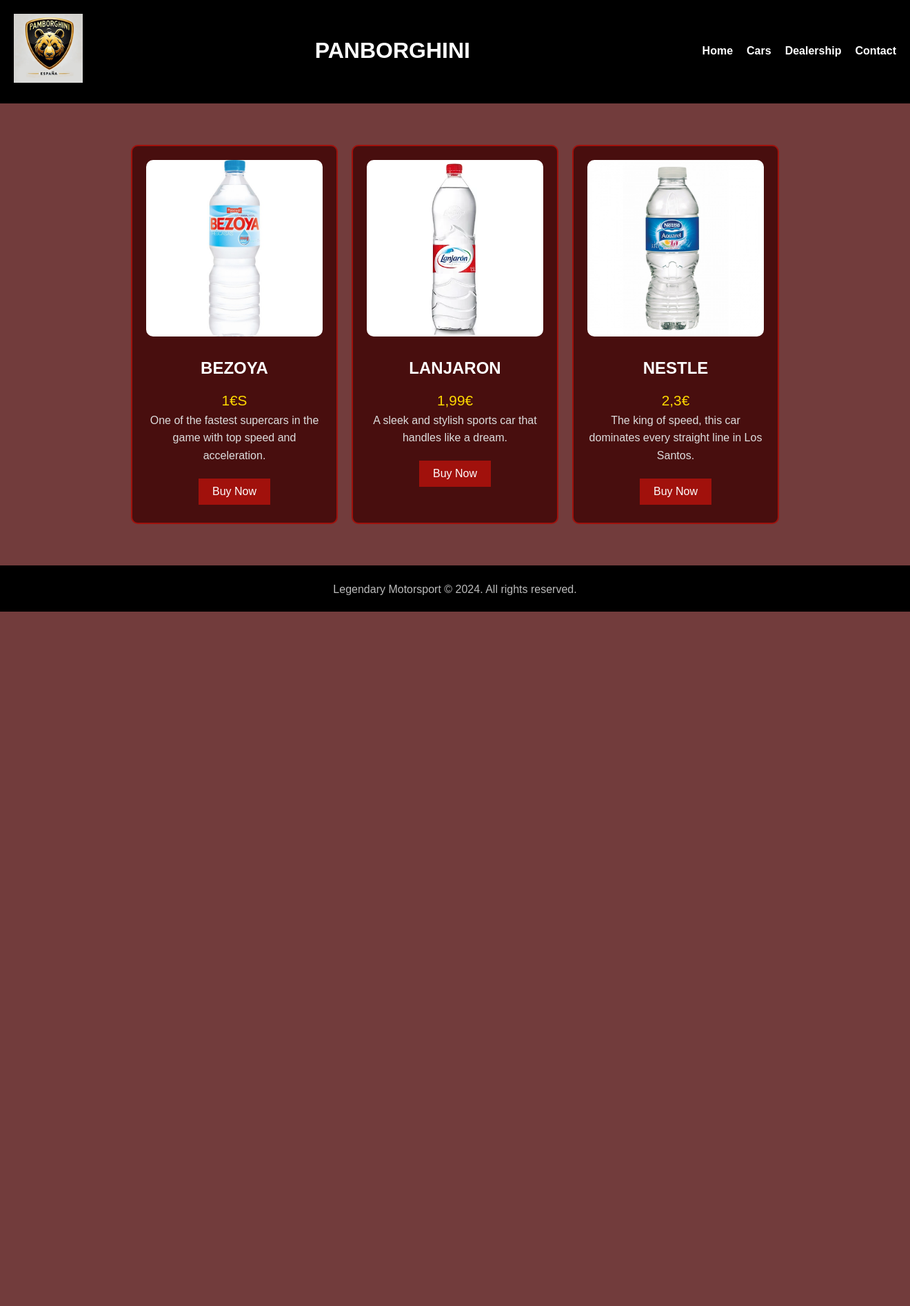
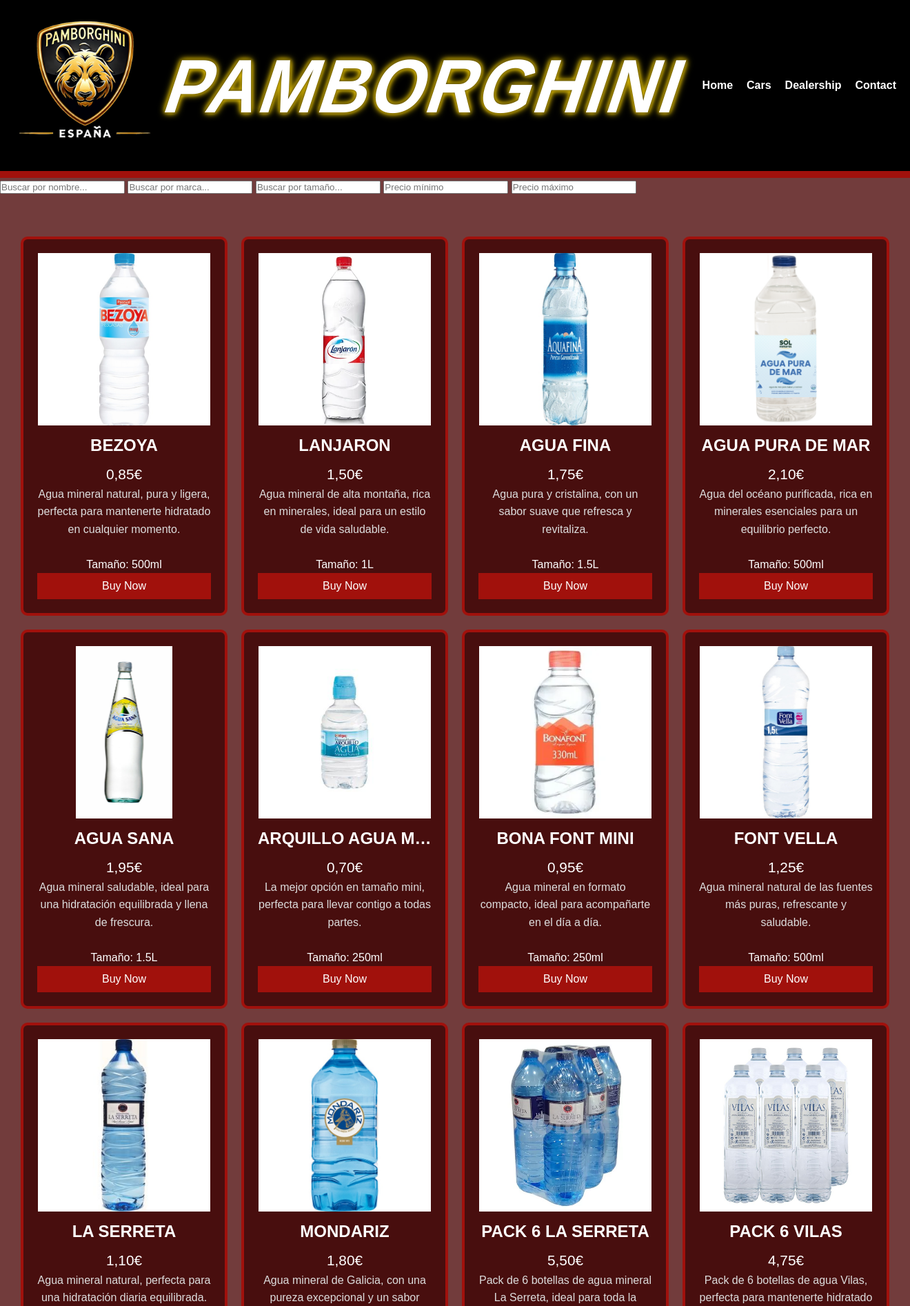
Before and after one commit to GabrielPeralDamB/ProyectoPHP, a PHP site: page / in a window 1320 px wide. Shown: the top 1894 px of the page at 69% size. Before the commit the page ends 887 px from the top, so only its background shows below. Run offline with PHP 8.4, Linux system fonts and the light colour scheme; some web fonts are replaced.

Commit message:
Add nuevos productos

```diff
--- a/mi-tienda-online/assets/css/styles.css
+++ b/mi-tienda-online/assets/css/styles.css
@@ -3,7 +3,8 @@
     --primary-color: hsl(2, 86%, 34%) ;
     --secondary-color: hsl(0, 67%, 17%) ;
     --background-color:  hsl(0, 31%, 34%) ;
-    --main-title-color: hsl(51, 100%, 50%);
+    --main-title-color: #ffffff;
+    --main-title-color-2: #fee381;
     --accent-color: var(--primary-color);
     --background-color-secondary: hsl(0, 0%, 0%);
     --dark-accent-color: hsl(2, 60%, 34%) ;
@@ -45,6 +46,11 @@
     box-sizing: border-box;
     font-family: var(--text-font, 'Arial', sans-serif);
 }
+body,html{
+    height: 100vh;
+    display: flex;
+    flex-direction: column;
+}
 
 body {
     background-color: var(--background-color, #1c1c1c);
@@ -58,15 +64,46 @@
     display: flex;
     justify-content: space-between;
     align-items: center;
-    border-bottom: 2px solid var(--shadow-color, #333);
-}
-.main-title{
-    size: 50px;
+    border-bottom: 10px solid var(--primary-color);
 }
 
+
+.main-title {
+    font-size: 100px;
+    font-family: 'Arial', sans-serif; /* O cualquier fuente preferida */
+    font-weight: bold;
+    color: var(--main-title-color); /* Color fijo de texto */
+
+    /* Gradiente para el efecto del brillo en el texto */
+    background: linear-gradient(to right, var(--main-title-color-2), var(--main-title-color-2)); /* Gradiente con el segundo color */
+    background-clip: text; /* Aplica el gradiente solo al texto */
+
+    /* Crear el efecto de puente curvado */
+    display: inline-block;
+    position: relative;
+    transform: scaleY(1.1) skewX(-20deg); /* Transformación para crear el efecto de arco (puente) */
+    text-transform: uppercase;
+    letter-spacing: 3px; /* Espaciado entre letras */
+    padding: 10px 20px;
+    border-radius: 20px; /* Suavizar los bordes del texto */
+
+    text-shadow:
+            1px 1px 3px rgba(0, 0, 0, 0.5), /* Reducción en el tamaño de la sombra */
+            -1px -1px 3px rgba(0, 0, 0, 0.5),
+            0 0 5px rgba(255, 215, 0, 1), /* Brillo dorado */
+            0 0 8px rgba(255, 215, 0, 1),
+            0 0 11px rgba(255, 215, 0, 1); /* Brillo más fuerte */
+
+}
+
+/* Aplica el mismo estilo de animación de brillo a la imagen */
 header .logo img {
-    width: 100px;
+    width: 200px;
+    margin: 100px,0,0,0;
+    position: relative; /* Para aplicar la sombra correctamente */
+    display: inline-block;
 }
+
 
 nav ul {
     list-style: none;
@@ -89,48 +126,89 @@
     color: var(--primary-color, #e74c3c);
 }
 
+/* Contenedor principal */
 main {
+    flex-grow: 1;
     display: flex;
     flex-wrap: wrap;
     justify-content: center;
-    align-items: center;
+    align-items: flex-start;
     padding: 50px 0;
 }
 
+/* Tarjeta individual */
 .item {
     background-color: var(--secondary-color, #333);
     border-radius: 10px;
     padding: 20px;
     text-align: center;
     margin: 10px;
-    transition: transform 0.3s ease;
+    transition: transform 0.3s ease, max-height 0.3s ease;
     width: 300px;
     height: 550px;
-    border: 2px solid var(--primary-color);
+    max-height: 550px; /* Limitar la altura máxima inicialmente */
+    border: 4px solid var(--primary-color);
+    display: flex;
+    flex-direction: column;
+    justify-content: space-between;
+    overflow: hidden; /* Oculta el contenido que se salga del contenedor */
+    position: relative;
+    z-index: 0; /* Controla la capa por defecto */
+    transition: transform 0.3s ease;
+
 }
 
+/* Efecto hover para expandir la tarjeta */
+.item:hover {
+    transform: scale(1.05); /* Escala la tarjeta suavemente */
+    z-index: 5; /* Asegura que la tarjeta esté encima de las demás */
+    transition: transform 0.3s ease; /* Transición más suave en el hover */
+}
+
+/* Imágenes */
 .item img {
     width: 100%;
-    height: auto;
-    border-radius: 10px;
+    height: 250px;
+    object-fit: contain;
+
 }
 
+/* Títulos (truncar con ...) */
 .item h2 {
-    margin: 20px 0 10px;
+    margin: 10px 0 5px;
     font-size: 1.5em;
+    white-space: nowrap; /* Evita el salto de línea */
+    overflow: hidden; /* Oculta el desbordamiento */
+    text-overflow: ellipsis; /* Añade "..." al desbordar */
 }
 
+/* Precios */
 .price {
     font-size: 1.3em;
     color: var(--main-title-color, #f39c12);
 }
 
+/* Descripciones largas (truncar con ...) */
 .description {
     margin-bottom: 20px;
     font-size: 1em;
     color: #ddd;
+    flex-grow: 1;
+    overflow: hidden;
+    display: -webkit-box;
+    line-clamp: 3; /* Muestra solo 3 líneas */
+    -webkit-box-orient: vertical;
+    text-overflow: ellipsis; /* Añade "..." si es más larga de lo permitido */
 }
 
+/* Mostrar todo el título y descripción en hover */
+.item:hover h2,
+.item:hover .description {
+    white-space: normal; /* Permite saltos de línea */
+    line-clamp: unset; /* Quita la limitación de líneas */
+}
+
+/* Botón de compra */
 .buy-button {
     background-color: var(--primary-color, #e74c3c);
     color: white;
@@ -145,10 +223,6 @@
     background-color: var(--dark-accent-color, #c0392b);
 }
 
-.item:hover {
-    transform: translateY(-10px);
-}
-
 footer {
     background-color: var(--background-color-secondary, #111);
     padding: 20px;
--- a/mi-tienda-online/assets/js/scripts.js
+++ b/mi-tienda-online/assets/js/scripts.js
@@ -0,0 +1,229 @@
+document.addEventListener("DOMContentLoaded", () => {
+    // Array con los datos de los productos
+    const products = [
+        {
+          nombre: "BEZOYA",
+          precio: "0,85€",
+          descripcion:  "Agua mineral natural, pura y ligera, perfecta para mantenerte hidratado en cualquier momento.",
+          url_imagen: "../assets/images/bezoya.jpg",
+          marca: "BEZOYA",
+          size: "500ml",
+          stock: 100,
+          descuento: null
+        },
+        {
+          nombre: "LANJARON",
+          precio: "1,50€",
+          descripcion:  "Agua mineral de alta montaña, rica en minerales, ideal para un estilo de vida saludable.",
+          url_imagen: "../assets/images/lanjaron.webp",
+          marca: "LANJARON",
+          size: "1L",
+          stock: 100,
+          descuento: null
+        },
+        {
+          nombre: "AGUA FINA",
+          precio: "1,75€",
+          descripcion: "Agua pura y cristalina, con un sabor suave que refresca y revitaliza.",
+          url_imagen: "../assets/images/aguafina.jpg",
+          marca: "AGUA FINA",
+          size: "1.5L",
+          stock: 100,
+          descuento: null
+        },
+        {
+          nombre: "AGUA PURA DE MAR",
+          precio: "2,10€",
+          descripcion:  "Agua del océano purificada, rica en minerales esenciales para un equilibrio perfecto.",
+          url_imagen: "../assets/images/aguapuramar.png",
+          marca: "AGUA PURA DE MAR",
+          size: "500ml",
+          stock: 100,
+          descuento: null
+        },
+        {
+          nombre: "AGUA SANA",
+          precio: "1,95€",
+          descripcion:  "Agua mineral saludable, ideal para una hidratación equilibrada y llena de frescura.",
+          url_imagen: "../assets/images/aguasana.jpg",
+          marca: "AGUA SANA",
+          size: "1.5L",
+          stock: 100,
+          descuento: null
+        },
+        {
+          nombre: "ARQUILLO AGUA MINI",
+          precio: "0,70€",
+          descripcion:  "La mejor opción en tamaño mini, perfecta para llevar contigo a todas partes.",
+          url_imagen: "../assets/images/arquilloaguamini.jpg",
+          marca: "ARQUILLO",
+          size: "250ml",
+          stock: 100,
+          descuento: null
+        },
+        {
+          nombre: "BONA FONT MINI",
+          precio: "0,95€",
+          descripcion: "Agua mineral en formato compacto, ideal para acompañarte en el día a día.",
+          url_imagen: "../assets/images/bonafontmini.webp",
+          marca: "BONA FONT",
+          size: "250ml",
+          stock: 100,
+          descuento: null
+        },
+        {
+          nombre: "FONT VELLA",
+          precio: "1,25€",
+          descripcion: "Agua mineral natural de las fuentes más puras, refrescante y saludable.",
+          url_imagen: "../assets/images/fontvella.jpg",
+          marca: "FONT VELLA",
+          size: "500ml",
+          stock: 100,
+          descuento: null
+        },
+        {
+          nombre: "LA SERRETA",
+          precio: "1,10€",
+          descripcion: "Agua mineral natural, perfecta para una hidratación diaria equilibrada.",
+          url_imagen: "../assets/images/laserreta.jpg",
+          marca: "LA SERRETA",
+          size: "1L",
+          stock: 100,
+          descuento: null
+        },
+        {
+          nombre: "MONDARIZ",
+          precio: "1,80€",
+          descripcion: "Agua mineral de Galicia, con una pureza excepcional y un sabor fresco y natural.",
+          url_imagen: "../assets/images/mondariz.jpg",
+          marca: "MONDARIZ",
+          size: "500ml",
+          stock: 100,
+          descuento: null
+        },
+        {
+          nombre: "PACK 6 LA SERRETA",
+          precio: "5,50€",
+          descripcion: "Pack de 6 botellas de agua mineral La Serreta, ideal para toda la familia.",
+          url_imagen: "../assets/images/packlaserreta.webp",
+          marca: "LA SERRETA",
+          size: "6x500ml",
+          stock: 100,
+          descuento: null
+        },
+        {
+          nombre: "PACK 6 VILAS",
+          precio: "4,75€",
+          descripcion: "Pack de 6 botellas de agua Vilas, perfecta para mantenerte hidratado durante toda la semana.",
+          url_imagen: "../assets/images/packvilas.jpg",
+          marca: "VILAS",
+          size: "6x500ml",
+          stock: 100,
+          descuento: null
+        },
+        {
+          nombre: "VITAL",
+          precio: "1,20€",
+          descripcion: "Agua mineral pura y vital, ideal para acompañarte en cada momento del día.",
+          url_imagen: "../assets/images/vital.png",
+          marca: "VITAL",
+          size: "500ml",
+          stock: 100,
+          descuento: null
+        }
+      ];
+
+    // Seleccionar el main donde se añadirán las secciones
+    const main = document.querySelector("main");
+
+    // Función para renderizar productos
+    function renderProducts(productsToRender) {
+        // Limpiar el contenido anterior
+        main.innerHTML = '';
+
+        // Crear secciones dinámicamente basadas en los productos
+        productsToRender.forEach((product) => {
+          // Crear la sección
+          const section = document.createElement("section");
+          section.classList.add("item");
+
+          // Crear la imagen
+          const img = document.createElement("img");
+          img.src = product.url_imagen;
+          img.alt = product.nombre;
+
+          // Crear el título h2
+          const title = document.createElement("h2");
+          title.textContent = product.nombre;
+
+          // Crear el párrafo del precio
+          const price = document.createElement("p");
+          price.classList.add("price");
+          price.textContent = product.precio;
+
+          // Crear el párrafo de la descripción
+          const description = document.createElement("p");
+          description.classList.add("description");
+          description.textContent = product.descripcion;
+
+          // Crear el párrafo del tamaño
+          const size = document.createElement("p");
+          size.classList.add("size");
+          size.textContent = `Tamaño: ${product.size}`;
+
+          // Crear el botón
+          const button = document.createElement("button");
+          button.classList.add("buy-button");
+          button.textContent = "Buy Now";
+
+          // Añadir los elementos a la sección
+          section.appendChild(img);
+          section.appendChild(title);
+          section.appendChild(price);
+          section.appendChild(description);
+          section.appendChild(size);
+          section.appendChild(button);
+
+          // Añadir la sección al main
+          main.appendChild(section);
+        });
+    }
+
+    // Inicializar la página con todos los productos
+    renderProducts(products);
+
+    // Función para filtrar productos (puedes añadir este código si deseas buscar por nombre, marca, etc.)
+    function filterProducts() {
+      const nameInput = document.getElementById("search-name").value.toLowerCase();
+      const brandInput = document.getElementById("search-brand").value.toLowerCase();
+      const sizeInput = document.getElementById("search-size").value.toLowerCase();
+      const minPrice = parseFloat(document.getElementById("min-price").value) || 0;
+      const maxPrice = parseFloat(document.getElementById("max-price").value) || Infinity;
+
+      // Filtrar productos basados en los criterios ingresados
+      const filteredProducts = products.filter((product) => {
+        const matchesName = product.nombre.toLowerCase().includes(nameInput);
+        const matchesSize = product.size.toLowerCase().includes(sizeInput);
+        const matchesBrand = product.marca.toLowerCase().includes(brandInput);
+         // Limpiar el precio eliminando el símbolo de euro y las comas
+    const cleanedPrice = parseFloat(product.precio.replace("€", "").replace(",", "."));
+
+    // Comparar el precio con el rango ingresado por el usuario
+    const matchesPrice = cleanedPrice >= minPrice && cleanedPrice <= maxPrice;
+        return matchesName && matchesBrand && matchesSize && matchesPrice;
+      });
+
+      // Volver a renderizar los productos filtrados
+      renderProducts(filteredProducts);
+    }
+
+    // Vincular la función de filtro al botón de búsqueda
+    /*document.getElementById("search-button").addEventListener("click", filterProducts);*/
+
+    // Opcional: también podemos vincular la búsqueda a los inputs para que filtre en tiempo real
+    document.getElementById("search-name").addEventListener("input", filterProducts);
+    document.getElementById("search-brand").addEventListener("input", filterProducts);
+    document.getElementById("search-size").addEventListener("input", filterProducts);
+    document.getElementById("min-price").addEventListener("input", filterProducts);
+    document.getElementById("max-price").addEventListener("input", filterProducts);
+});
--- a/mi-tienda-online/public/index.php
+++ b/mi-tienda-online/public/index.php
@@ -6,14 +6,15 @@
     <meta name="viewport" content="width=device-width, initial-scale=1.0">
     <title>PAMBORGUINI</title>
     <link rel="stylesheet" href="..\assets\css\styles.css">
+    <script src="../assets/js/scripts.js"></script>
 </head>
 
 <body>
     <header>
         <div class="logo">
-            <img src="../assets/images/logo.png" alt="PANBORGHINI">
+            <img src="../assets/images/logo3.png" alt="PANBORGHINI">
         </div>
-        <h1 class="main-title">PANBORGHINI</h1>
+        <h1 class="main-title">PAMBORGHINI</h1>
         <nav>
             <ul>
                 <li><a href="#">Home</a></li>
@@ -23,33 +24,21 @@
             </ul>
         </nav>
     </header>
+    <form id="search-form">
+        <input type="text" id="search-name" placeholder="Buscar por nombre...">
+        <input type="text" id="search-brand" placeholder="Buscar por marca...">
+        <input type="text" id="search-size" placeholder="Buscar por tamaño...">
+        <input type="number" id="min-price" placeholder="Precio mínimo" step="0.01">
+        <input type="number" id="max-price" placeholder="Precio máximo" step="0.01">
+    </form>
+
     <main>
-        <section class="item">
-            <img src="../assets/images/bezoya.jpg">
-            <h2>BEZOYA</h2>
-                <p class="price">1€S</p>
-                <p class="description">One of the fastest supercars in the game with top speed and acceleration.</p>
-                <button class="buy-button">Buy Now</button>
-        </section>
-        <section class="item">
-            <img src="../assets/images/lanjaron.webp">
-            <h2>LANJARON</h2>
-            <p class="price">1,99€</p>
-            <p class="description">A sleek and stylish sports car that handles like a dream.</p>
-            <button class="buy-button">Buy Now</button>
-        </section>
-        <section class="item">
-            <img src="../assets/images/Nestle.jpg">
-            <h2>NESTLE</h2>
-            <p class="price">2,3€</p>
-            <p class="description">The king of speed, this car dominates every straight line in Los Santos.</p>
-            <button class="buy-button">Buy Now</button>
-        </section>
+
 
     </main>
 
     <footer>
-        <p>Legendary Motorsport © 2024. All rights reserved.</p>
+        <p>Pamborghini Spain © 2024. All rights reserved.</p>
     </footer>
 </body>
 
```
Also changed, not shown: mi-tienda-online/config/prueba.sql (+16 -1 lines), mi-tienda-online/assets/images/aguafina.jpg (added), mi-tienda-online/assets/images/aguapuramar.png (added), mi-tienda-online/assets/images/aguasana.jpg (added), mi-tienda-online/assets/images/arquilloaguamini.jpg (added), mi-tienda-online/assets/images/bonafontmini.webp (added), mi-tienda-online/assets/images/fontvella.jpg (added), mi-tienda-online/assets/images/laserreta.jpg (added), mi-tienda-online/assets/images/logo2.png (added), mi-tienda-online/assets/images/logo3.png (added), mi-tienda-online/assets/images/mondariz.jpg (added), mi-tienda-online/assets/images/packlaserreta.webp (added), mi-tienda-online/assets/images/packvilas.jpg (added), mi-tienda-online/assets/images/vital.png (added).
